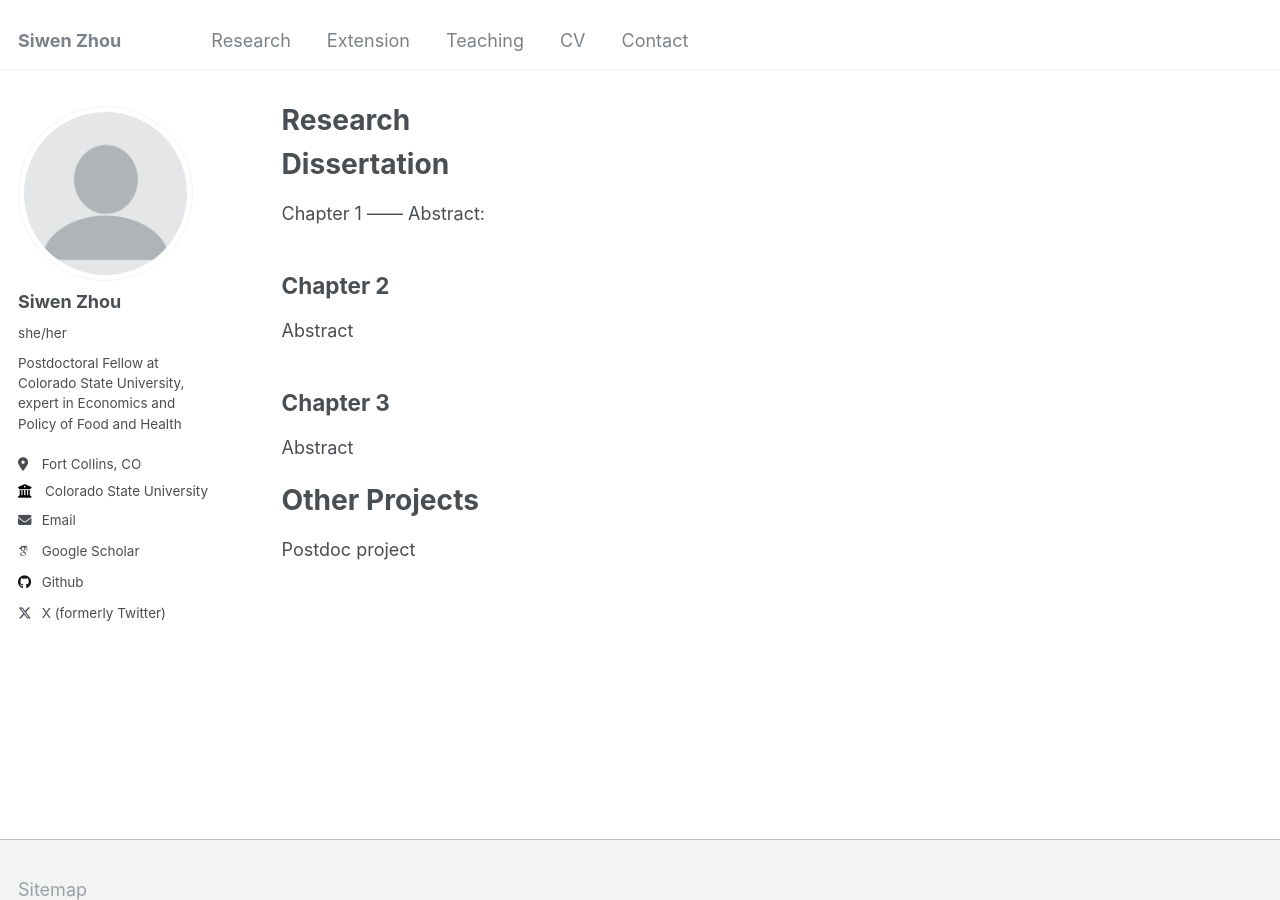
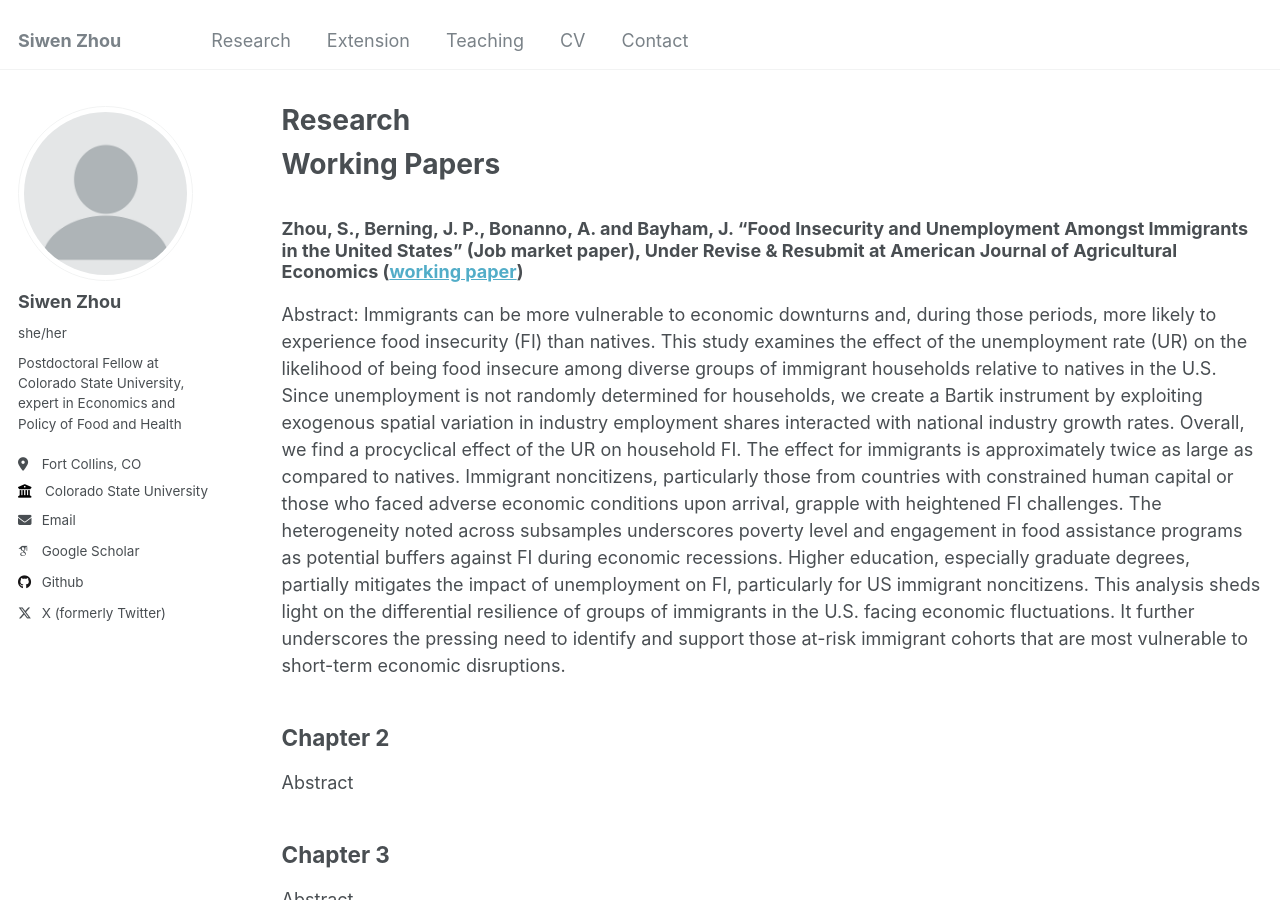
Before and after one commit to Siwen0625/Siwen0625.github.io, a Jekyll site: the page built from _pages/research.md, in a window 1280 px wide and 900 px high. Built offline with Jekyll 4.4.1, drawn with Linux system fonts in a browser that asks for light colours; some web fonts are replaced.

Commit message:
Update research.md

```diff
--- a/_pages/research.md
+++ b/_pages/research.md
@@ -10,11 +10,11 @@ redirect_from:
 
 {% include base_path %}
 
-Dissertation
+Working Papers
 ======
-Chapter 1
-------
-Abstract:
+### Zhou, S., Berning, J. P., Bonanno, A. and Bayham, J. “Food Insecurity and Unemployment Amongst Immigrants in the United States” (Job market paper), Under Revise & Resubmit at American Journal of Agricultural Economics ([working paper]())
+
+Abstract: Immigrants can be more vulnerable to economic downturns and, during those periods, more likely to experience food insecurity (FI) than natives. This study examines the effect of the unemployment rate (UR) on the likelihood of being food insecure among diverse groups of immigrant households relative to natives in the U.S. Since unemployment is not randomly determined for households, we create a Bartik instrument by exploiting exogenous spatial variation in industry employment shares interacted with national industry growth rates. Overall, we find a procyclical effect of the UR on household FI. The effect for immigrants is approximately twice as large as compared to natives. Immigrant noncitizens, particularly those from countries with constrained human capital or those who faced adverse economic conditions upon arrival, grapple with heightened FI challenges. The heterogeneity noted across subsamples underscores poverty level and engagement in food assistance programs as potential buffers against FI during economic recessions. Higher education, especially graduate degrees, partially mitigates the impact of unemployment on FI, particularly for US immigrant noncitizens. This analysis sheds light on the differential resilience of groups of immigrants in the U.S. facing economic fluctuations. It further underscores the pressing need to identify and support those at-risk immigrant cohorts that are most vulnerable to short-term economic disruptions.
 
 Chapter 2
 ------
```
